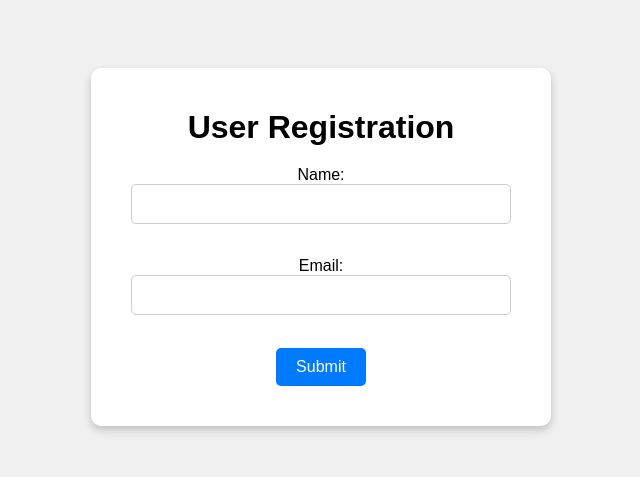
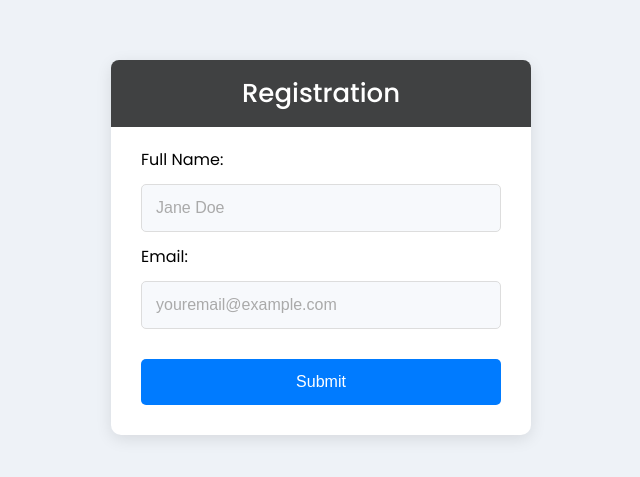
Before and after one commit to dmtrmy/user-management, a website: page public/b2c.html in a window 1280 px wide. Shown: the part 153-630 px from the top of the page, without its empty margins (319-959 px from the left). Drawn offline with Linux system fonts and the light colour scheme.

```diff
--- a/index.js
+++ b/index.js
@@ -52,6 +52,11 @@
         console.error('Error inserting user:', err.message);
         res.status(500).send('An unexpected error occurred. Please try again later.');
     }
+});
+
+// Serve Login Area
+app.get('/login', (req, res) => {
+    res.sendFile(path.join(__dirname, 'public', 'login.html'));
 });
 
 // Serve B2C Area
--- a/public/b2c.html
+++ b/public/b2c.html
@@ -1,23 +1,27 @@
 <!DOCTYPE html>
-<html>
+<html lang="en">
 <head>
-    <title>B2C User Input</title>
-    <link rel="stylesheet" href="/styles.css">
+    <meta charset="UTF-8">
+    <meta name="viewport" content="width=device-width, initial-scale=1.0">
+    <title>User Registration</title>
+    <!-- Use Google Fonts for better font selection -->
+    <link href="https://fonts.googleapis.com/css2?family=Poppins:wght@400;500&display=swap" rel="stylesheet">
+    <link rel="stylesheet" href="styles.css"> <!-- Link to your updated CSS -->
 </head>
 <body>
     <div class="container">
-        <h1>User Registration</h1>
-        <form id="userForm">
-            <label for="name">Name:</label><br>
-            <input type="text" id="name" name="name" required><br><br>
+        <div class="header">
+            <h1>Registration</h1>
+        </div>
+        <form action="#" method="POST">
+            <label for="name">Full Name:</label>
+            <input type="text" id="name" name="name" placeholder="Jane Doe" required>
 
-            <label for="email">Email:</label><br>
-            <input type="email" id="email" name="email" required><br><br>
+            <label for="email">Email:</label>
+            <input type="email" id="email" name="email" placeholder="youremail@example.com" required>
 
             <button type="submit">Submit</button>
         </form>
-        <p id="responseMessage" style="margin-top: 20px;"></p>
     </div>
-    <script src="/b2c.js"></script>
 </body>
 </html>
--- a/public/styles.css
+++ b/public/styles.css
@@ -1,49 +1,91 @@
-/* Centering the form in the middle of the page */
+/* Basic Layout for the form */
 body {
+    font-family: 'Poppins', sans-serif; /* Updated font to match the example */
+    background-color: #eef2f7; /* Light gray background */
     margin: 0;
     padding: 0;
-    font-family: Arial, sans-serif;
     display: flex;
     justify-content: center;
     align-items: center;
-    height: 100vh; /* Full viewport height */
-    background-color: #f0f0f0; /* Light gray background */
+    height: 100vh;
 }
 
-.container {
-    text-align: center;
-    background: white;
-    padding: 20px 30px; /* Add horizontal padding */
-    border-radius: 10px;
-    box-shadow: 0 4px 8px rgba(0, 0, 0, 0.2); /* Subtle shadow */
-    max-width: 400px; /* Restrict width */
-    width: calc(100% - 40px); /* Make responsive with proper padding */
+/* Apply box-sizing globally to ensure padding and border are included in width/height */
+*, *::before, *::after {
+    box-sizing: border-box;
 }
 
-h1 {
-    margin-bottom: 20px;
+/* Form container */
+.container {
+    background-color: #fff; /* White background for the form */
+    border-radius: 10px; /* Rounded corners */
+    box-shadow: 0 4px 16px rgba(0, 0, 0, 0.1); /* Subtle shadow for depth */
+    padding: 30px;
+    width: 100%;
+    max-width: 420px;
 }
 
-form input {
-    width: calc(100% - 20px); /* Ensure consistent padding inside the input */
-    padding: 10px;
-    margin-bottom: 15px;
-    border: 1px solid #ccc;
+/* Header section */
+.header {
+    background-color: #404142; /* Blue background color */
+    padding: 14px 0; /* No side padding, only top and bottom padding */
+    margin: -30px -30px 20px -30px; /* Negative margin to make the background fill */
+    text-align: center;
+    border-radius: 8px 8px 0 0; /* Rounded top corners */
+}
+
+.header h1 {
+    color: white; /* White color for text */
+    font-size: 26px;
+    margin: 0;
+    font-weight: 500; /* Slightly bold */
+}
+
+/* Input fields */
+input[type="text"], input[type="email"] {
+    width: 100%;
+    padding: 14px; /* Equal padding for all fields */
+    margin: 12px 0; /* Consistent margin for spacing */
+    border: 1px solid #ddd; /* Light border */
     border-radius: 5px;
     font-size: 16px;
-    box-sizing: border-box; /* Include padding in width calculation */
+    color: #333;
+    background-color: #f7f9fc; /* Subtle background color for inputs */
+    transition: border-color 0.3s ease;
 }
 
-form button {
-    padding: 10px 20px;
-    background-color: #007BFF; /* Blue button */
+/* Increase space between the last input and the button */
+input[type="email"] {
+    margin-bottom: 20px; /* Add extra space below the email field */
+}
+
+/* Focus state for inputs */
+input[type="text"]:focus, input[type="email"]:focus {
+    border-color: #007BFF; /* Blue focus border */
+    outline: none;
+    background-color: #eaf4ff; /* Light blue background on focus */
+}
+
+/* Submit button */
+button[type="submit"] {
+    width: 100%;
+    padding: 14px; /* Same padding as input fields for alignment */
+    background-color: #007BFF; /* Blue background */
     color: white;
     border: none;
     border-radius: 5px;
     font-size: 16px;
     cursor: pointer;
+    transition: background-color 0.3s ease;
+    margin-top: 10px; /* Optional: add some margin to the top of the button for spacing */
 }
 
-form button:hover {
+/* Submit button hover effect */
+button[type="submit"]:hover {
     background-color: #0056b3; /* Darker blue on hover */
 }
+
+/* Placeholder text styles */
+input::placeholder {
+    color: #aaa; /* Light gray for placeholders */
+}
```
